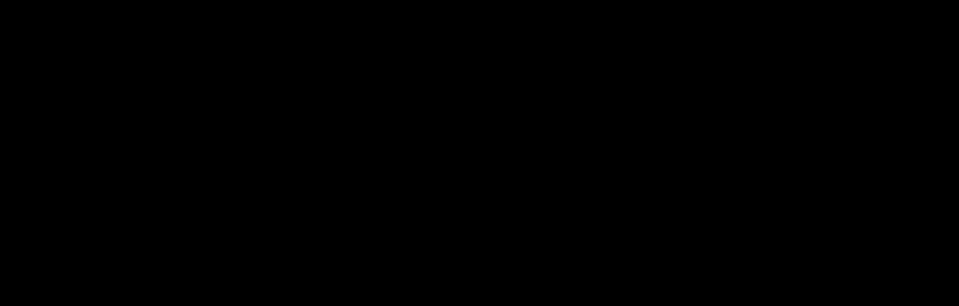
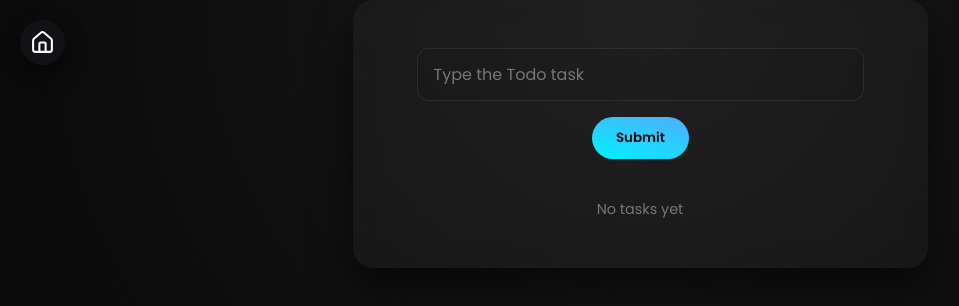
Before and after one commit to Hrisshhii/react-practice, a React (Vite) app in the folder MiniProjects/: page /todo in a window 1280 px wide. Before the commit this address had no page. Shown: the top 306 px of the page, without its empty margins (0-959 px from the left). Built offline with nearby package versions, Linux system fonts and the light colour scheme.

Commit message:
Finishing todo with css and routing

```diff
--- a/MiniProjects/src/App.jsx
+++ b/MiniProjects/src/App.jsx
@@ -1,4 +1,5 @@
 import { Counter } from './components/Counter/Counter'
+import { Todo } from './components/Todo/Todo';
 import {Routes,Route} from 'react-router';
 import { Home } from './components/Home';
 import './App.css';
@@ -9,6 +10,7 @@ function App() {
       <Routes>
         <Route path="/" element={<Home />}/>
         <Route path="/counter" element={<Counter />}/>
+        <Route path="/todo" element={<Todo />}/>
       </Routes>
     </>
   )
--- a/MiniProjects/src/components/Todo/Todo.css
+++ b/MiniProjects/src/components/Todo/Todo.css
@@ -0,0 +1,146 @@
+.todo{
+    min-height: 100vh;
+    display:flex;
+    flex-direction: column;
+    align-items: center;
+    background: radial-gradient(circle at top,#1a1a1a 0%,#0b0b0b 60%);
+}
+
+.todo-card{
+    background: rgba(255,255,255,0.03);
+    backdrop-filter:blur(12px);
+    border-radius: 20px;
+    padding: 3rem 4rem;
+    box-shadow: 0 20px 40px rgba(0,0,0,0.6);
+    text-align: center;
+    animation: popIn 0.8s ease;
+}
+
+@keyframes popIn{
+    from{
+        opacity: 0;
+        transform: scale(0.9);
+    }to{
+        opacity: 1;
+        transform: scale(1);
+    }
+}
+
+.input-bar{
+    width: 100%;
+    padding: 0.8rem 1rem;
+    border-radius: 12px;
+    background: rgba(20,20,25,0.08);
+    border: 1px solid rgba(255,255,255,0.08);
+    color: white;
+    outline: none;
+    font-size: 1rem;
+    margin-bottom: 1rem;
+}
+
+.input-bar::placeholder{color: rgba(255,255,255,0.4);}
+
+.input-bar:focus{
+    border-color: rgba(120,150,255,0.5);
+    box-shadow: 0 0 10px rgba(120,150,255,0.3);
+}
+
+.submit-button{
+    padding: 0.7rem 1.5rem;
+    border-radius: 999px;
+    background: linear-gradient(195deg,#4facfe,#00f2fe);
+    color: #000;
+    font-weight: 600;
+    cursor: pointer;
+    border: none;
+    margin-bottom: 1.5rem;
+    transition: all 0.2s ease;
+}
+
+.submit-button:hover{
+    transform: translateY(-2px);
+    box-shadow: 0 8px 20px rgba(79,172,254,0.4);
+}
+
+ul{
+    list-style: none;
+    padding: 0;
+    margin: 0;
+}
+
+li{
+    color: #a8a8a8;
+    background: rgba(255,255,255,0.05);
+    margin: 0.5rem 0;
+    padding: 0.7rem 1rem;
+    border-radius: 10px;
+    text-align: left;
+    animation: slideIn 0.3s ease;
+    display: flex;
+    align-items: center;
+    justify-content: space-between;
+    transition: all 0.25s ease;
+    will-change: transform, opacity;
+}
+
+li.removing{
+    opacity: 0;
+    transform: translateX(20px);
+}
+
+@keyframes slideIn{
+    from{
+        opacity: 0;
+        transform: translateX(-10px);
+    }to{
+        opacity: 1;
+        transform: translateX(0);
+    }
+}
+
+li span {
+    cursor: pointer;
+    transition: color 0.2s ease;
+}
+
+li.done span{
+    color: rgba(255,255,255,0.4);
+    text-decoration: line-through;
+    opacity: 0.5;
+}
+
+.delete-button{
+    background: transparent;
+    border: none;
+    color: #ff6b6b;
+    cursor: pointer;
+    font-size: 1.1rem;
+    transition: transform 0.2s ease;
+}
+
+.delete-button:hover{
+    transform: scale(1.2);
+}
+
+.empty{
+    color: rgba(255,255,255,0.4);
+    font-size: 0.9rem;
+    margin-top: 1rem;
+}
+
+.clear-completed{
+    padding: 0.7rem 1.5rem;
+    border-radius: 999px;
+    background: linear-gradient(195deg,#fe4f4f,#fe0000);
+    color: #000;
+    font-weight: 600;
+    cursor: pointer;
+    border: none;
+    margin-bottom: 1.5rem;
+    transition: all 0.2s ease;
+}
+
+li:hover{
+    background: rgba(255,255,255,0.08);
+    transform: scale(1.02);
+}
--- a/MiniProjects/src/components/Todo/Todo.jsx
+++ b/MiniProjects/src/components/Todo/Todo.jsx
@@ -1 +1,99 @@
-export function Todo(){}
+import { useState,useEffect } from 'react';
+import './Todo.css';
+import { BackHome } from '../BackHome';
+
+export function Todo(){
+    const [todos,setTodos]=useState(()=>{
+        const saved = localStorage.getItem("todos");
+        return saved? JSON.parse(saved): [];
+    });
+    const [input,setInput]=useState('');
+
+    const handleSubmit=()=>{
+        if(!input.trim()) return;
+        setTodos(todos=>[
+            ...todos,
+            {
+                text: input,
+                id: crypto.randomUUID(),
+                done: false
+            }
+        ]);
+        setInput('');
+    };
+
+    const toggleTodo=(id)=>{
+        setTodos(todos=>
+            todos.map(todo=>
+                todo.id===id?{...todo,done:!todo.done} : todo
+            )
+        );
+    };
+
+    const deleteTodo=(id)=>{
+        setTodos(todos=>todos.map(t=>t.id ===id ? {...t,removing:true} : t))
+        setTimeout(()=>{
+            setTodos(todos=> todos.filter(todo=>todo.id!==id));
+        },200);
+    };
+
+    useEffect(()=>{
+        localStorage.setItem("todos",JSON.stringify(todos));
+    },[todos])
+
+    const [editingId,setEditingId]=useState(null);
+    const [editText,setEditText]=useState("");
+
+    const startEditing=(id,text)=>{
+        setEditingId(id);
+        setEditText(text);
+    };
+    const saveEdit=(id)=>{
+        setTodos(todos=>
+            todos.map(t=>
+                t.id===id ? {...t,text:editText} : t
+            )
+        );
+        setEditingId(null);
+    }
+
+
+    return (
+        <div className='todo'>
+            <BackHome />
+            <div className="todo-card">
+                <input
+                    className='input-bar'
+                    type='text'
+                    placeholder='Type the Todo task'
+                    value={input} onChange={e=>setInput(e.target.value)}
+                    onKeyDown={e=>e.key==="Enter" && handleSubmit()}
+                />
+                <button className='submit-button' onClick={handleSubmit}>Submit</button>
+                <ul>
+                    {todos.length === 0 && <p className="empty">No tasks yet</p>}
+                    {todos.map(({text,id,done,removing})=>(
+                        <li key={id} className={`${done ? "done":""} ${removing? "removing" : ""}`}>
+                            {editingId===id? (
+                                <input
+                                    value={editText}
+                                    onChange={e=>setEditText(e.target.value)}
+                                    onBlur={()=>saveEdit(id)}
+                                    onKeyDown={e=>e.key==='Enter' && saveEdit(id)}
+                                    autoFocus
+                                />
+                            ):(
+                                <span onDoubleClick={()=>startEditing(id)} onClick={()=>toggleTodo(id)}>{text}</span>
+                            )}
+
+                            <button className='delete-button' onClick={() => deleteTodo(id)}>🗑</button>
+                        </li>
+                    ))}
+                </ul>
+                {todos.some(t=>t.done) && (
+                    <button className='clear-completed' onClick={()=>setTodos(todos.filter(t=>!t.done))}>Clear Completed</button>
+                )}
+            </div>
+        </div>
+    );
+}
```
